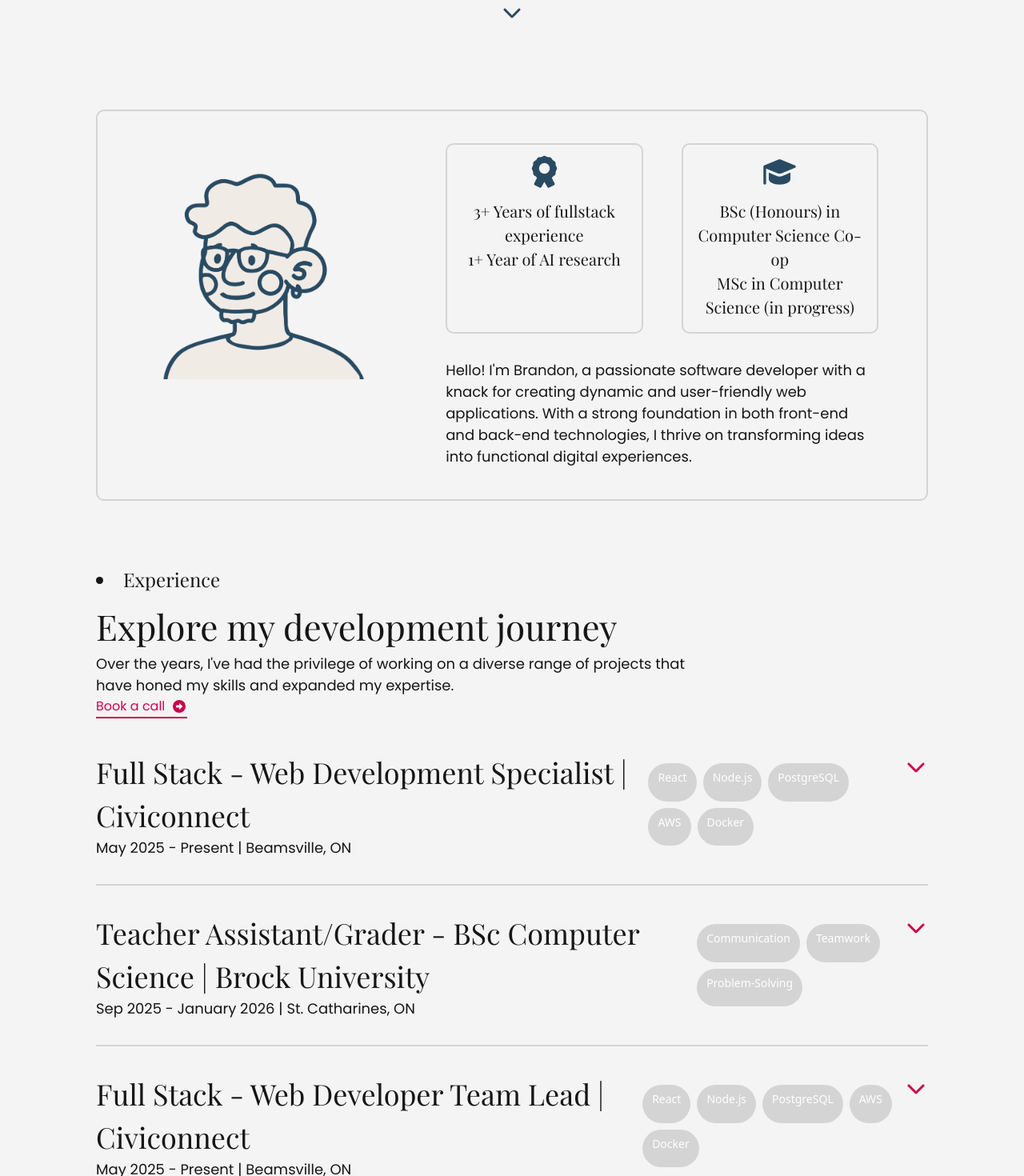
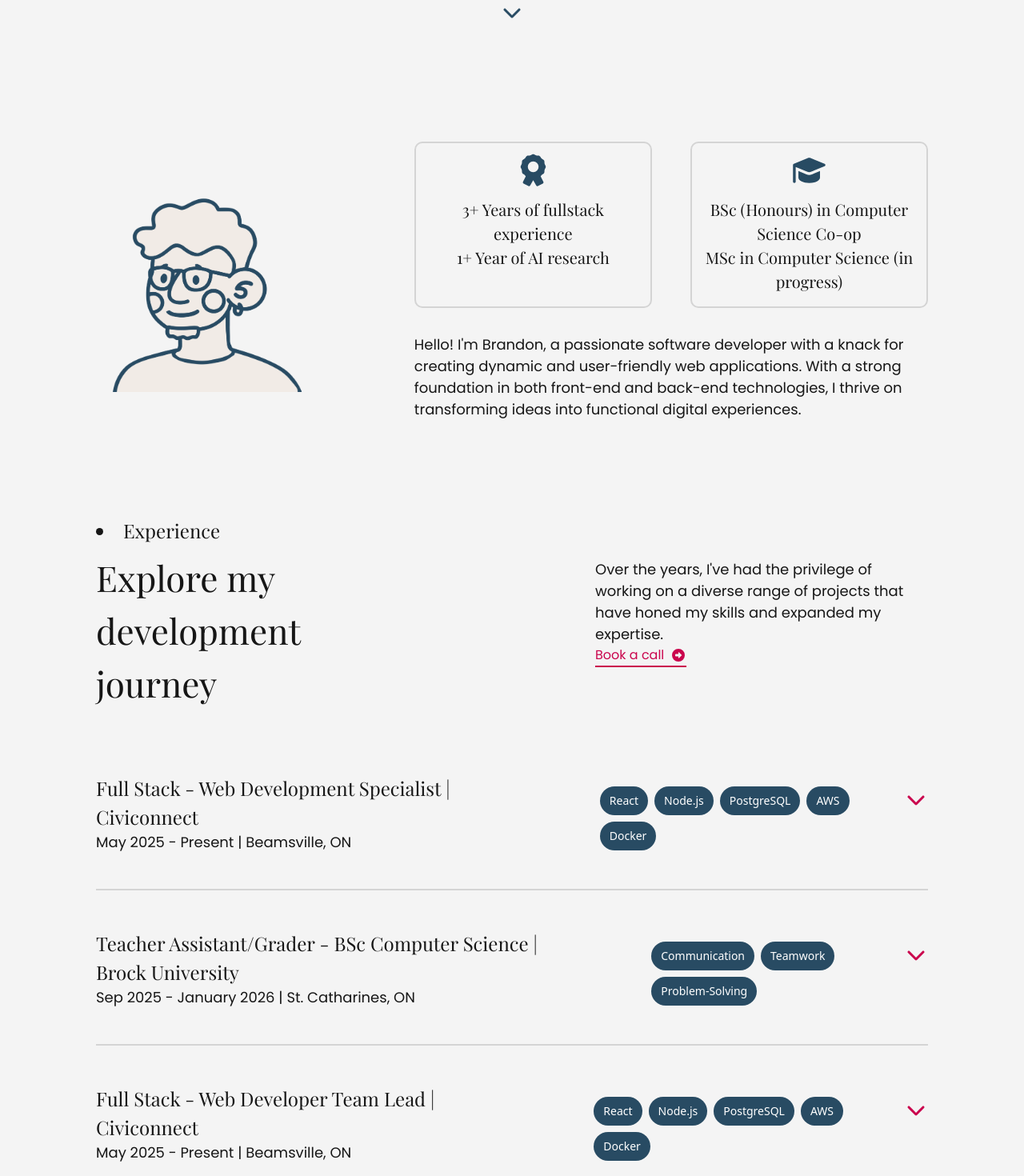
Before and after one commit to Bfernandez02/portfolio, a Next.js app: page / in a window 1280 px wide. Shown: the part 900-2370 px from the top of the page at 80% size. Built offline with nearby package versions, Linux system fonts and the light colour scheme; a web font is replaced by a local one.

Commit message:
Experience component + dropdown Fixes #19

```diff
--- a/src/components/AboutMe.jsx
+++ b/src/components/AboutMe.jsx
@@ -7,14 +7,14 @@ import { useTheme } from "./ThemeProvider";
 export default function AboutMe() {
     const { theme } = useTheme();
   return (
-    <div className="w-fit rounded-[10px] flex flex-col md:flex-row justify-between border-border border-2 lg:px-15 lg:py-10 px-5 py-5 max-md:items-center gap-10 md:gap-20">
+    <div className="w-fit flex flex-col md:flex-row justify-between lg:py-10 py-5 max-md:items-center gap-10 md:gap-20 lg:gap-30 items-center">
       <div className="w-fit">
         <Image
           src={`/Brandon_${theme}.png`}
           alt="About Me Image"
           width={600}
           height={600}
-          className="w-full h-auto rounded-[10px] md:max-w-[500px] max-w-[250px]"
+          className="w-full h-auto rounded-[10px] md:max-w-[450px] max-w-[200px]"
         />
       </div>
 
--- a/src/components/Experience.jsx
+++ b/src/components/Experience.jsx
@@ -8,13 +8,13 @@ export default function Experience() {
   return (
     <div className="w-full flex flex-col gap-10">
       {/* Experience Header */}
-      <div className="w-full flex-col md:flex-row gap-2 md:gap-0 justify-between">
-        <div className="flex flex-col gap-2 ">
+      <div className="w-full flex flex-col md:flex-row gap-2 md:gap-[20%] justify-between items-center">
+        <div className="flex flex-col gap-2 w-full">
           <h5 className="list-item list-inside">Experience</h5>
           <h2>Explore my development journey</h2>
         </div>
 
-        <div>
+        <div className="w-full">
           <p className="hidden md:block max-w-3xl">
             Over the years, I&apos;ve had the privilege of working on a diverse
             range of projects that have honed my skills and expanded my
@@ -27,7 +27,7 @@ export default function Experience() {
       </div>
 
       {/* Experience Items */}
-      <div className="flex flex-col gap-4 md:gap-8">
+      <div className="flex flex-col gap-4 md:gap-8 lg:mt-10 md:mt-8 lg:gap-12">
         {experienceList.map((item, index) => (
           <div key={index} className={`${index !== experienceList.length - 1 ? "border-b-border border-b-2 pb-4 md:pb-8" : ""}`}>
             <ExperienceCard experienceItem={item} />
--- a/src/components/ExperienceCard.jsx
+++ b/src/components/ExperienceCard.jsx
@@ -2,17 +2,19 @@ import React from "react";
 import { useState } from "react";
 import { FontAwesomeIcon } from "@fortawesome/react-fontawesome";
 import { faChevronDown } from "@fortawesome/free-solid-svg-icons";
+import { useTheme } from "./ThemeProvider";
 
 export default function ExperienceCard({ experienceItem }) {
+  const { theme } = useTheme();
   const [isExpanded, setIsExpanded] = useState(false);
   return (
     <div>
       <div className="w-full justify-between flex flex-row items-start gap-2">
-        <div className="flex flex-col md:flex-row justify-between">
+        <div className="flex flex-col md:flex-row justify-between md:gap-12 lg:gap-20 w-full">
           <div className="flex flex-col">
-            <h4>
+            <h5>
               {experienceItem.role} | {experienceItem.company}
-            </h4>
+            </h5>
             <p>
               {experienceItem.duration} | {experienceItem.location}
             </p>
@@ -22,7 +24,7 @@ export default function ExperienceCard({ experienceItem }) {
             {experienceItem.tags.map((tag, index) => (
               <span
                 key={index}
-                className="bg-border text-white px-3 py-px md:py-2 rounded-full text-sm"
+                className={`${theme === "dark" ? "bg-border text-white" : "bg-primary"} px-3 py-2 h-fit text-white  rounded-full text-sm flex items-center justify-center`}
               >
                 {tag}
               </span>
@@ -32,7 +34,7 @@ export default function ExperienceCard({ experienceItem }) {
 
         <button
           onClick={() => setIsExpanded(!isExpanded)}
-          className="flex items-center gap-1 text-accent py-px md:py-2 hover:text-primary transition-colors duration-300"
+          className="flex items-center gap-1 text-accent mt-px md:mt-5 hover:text-primary transition-colors duration-300 h-fit"
         >
           <FontAwesomeIcon
             icon={faChevronDown}
--- a/src/components/Hero/DesktopHero.jsx
+++ b/src/components/Hero/DesktopHero.jsx
@@ -55,7 +55,7 @@ export default function DesktopHero() {
         </div>
         <div className="w-full flex-row xl:gap-6 gap-4 flex">
           <div className="w-[70%] bg-primary rounded-[10px] px-5 py-[10px] flex flex-col gap-4 ">
-            <h6>Brands I have worked with</h6>
+            <h6 className="text-white!">Brands I have worked with</h6>
             <div className="mt-2 ">
               <BrandsCarousel />
             </div>
```
